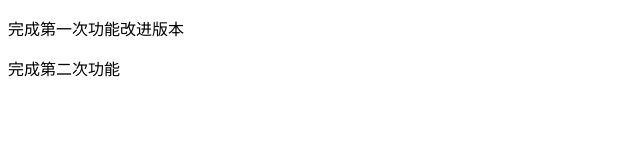
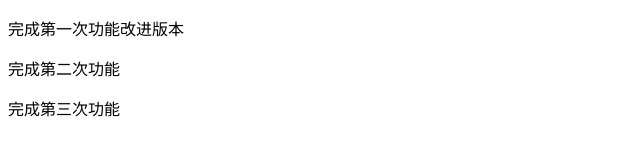
Before and after one commit to qiuzhaofeng/diyici, a plain HTML site: page index.html in a window 1280 px wide. Shown: the whole page, without its empty margins (0-640 px from the left). Drawn offline with Linux system fonts and the light colour scheme.

Commit message:
完成第三次功能

```diff
--- a/index.html
+++ b/index.html
@@ -7,5 +7,6 @@
 <body>
 	<p>完成第一次功能改进版本</p>
 	<p>完成第二次功能</p>
+	<p>完成第三次功能</p>
 </body>
 </html>
```
